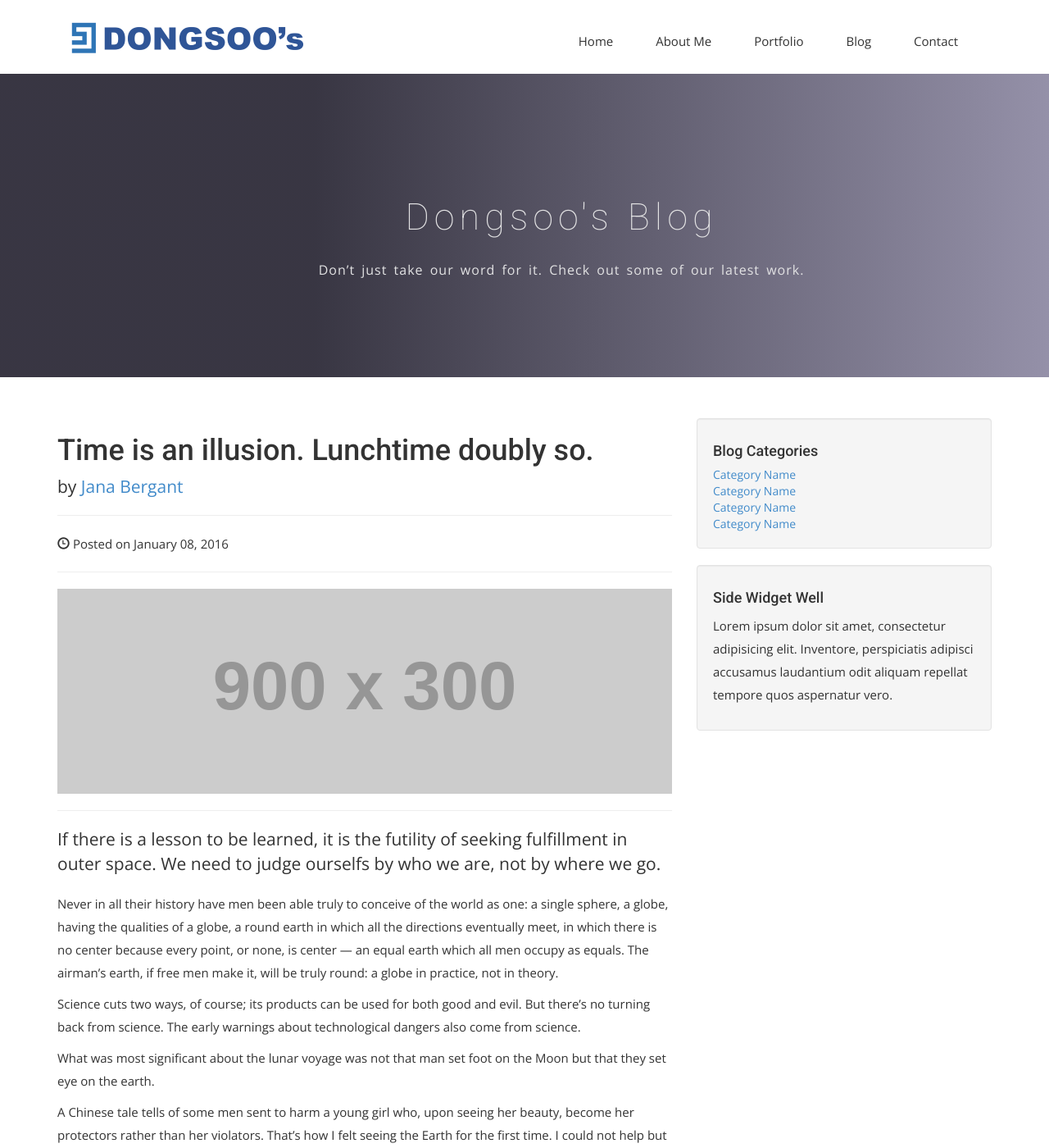
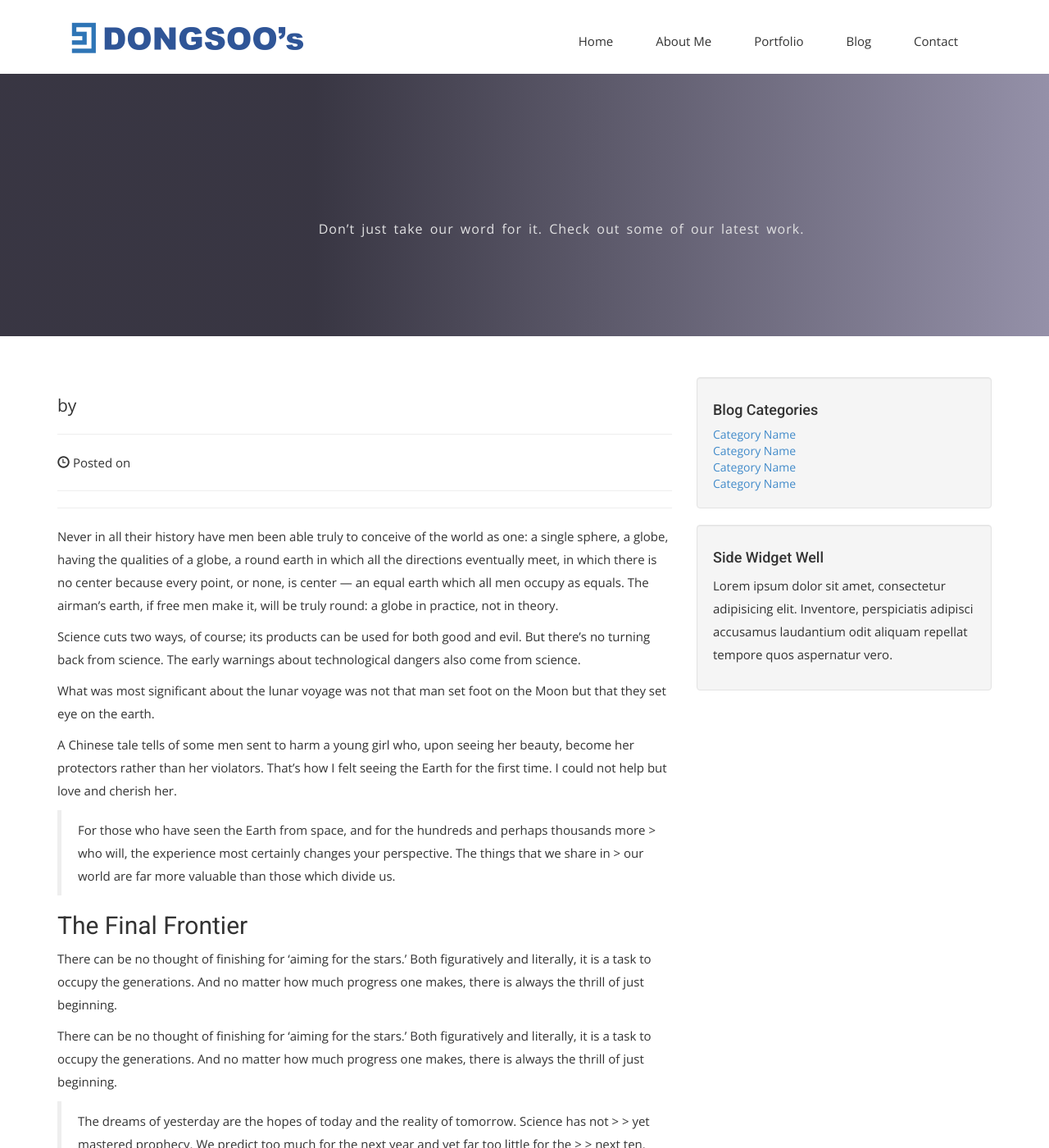
Before and after one commit to kdstheace/kdstheace.github.io, a Jekyll site: the page built from post.html, in a window 1280 px wide and 1400 px high. Shown: the whole window at 82% size. Built offline with Jekyll 4.4.1, drawn with Linux system fonts in a browser that asks for light colours; nearby versions of some CDN libraries; some web fonts are replaced; library files that are not in the unit come from our copies; comment, search, counter and statistics services are not loaded.

Commit message:
set base url and test post

```diff
--- a/_config.yml
+++ b/_config.yml
@@ -23,7 +23,7 @@ email: keepgoingandtrust@gmail.com
 description: >- # this means to ignore newlines until "baseurl:"
   "Self-motivated, Fast learner, Global Communication, Application Engineer"
 baseurl: "" # the subpath of your site, e.g. /blog
-url: "http://127.0.0.1:4000/" # the base hostname & protocol for your site, e.g. http://example.com
+url: "https://kdstheace.github.io/" # the base hostname & protocol for your site, e.g. http://example.com
 twitter_username: jekyllrb
 github_username: kdstheace
 
--- a/post.html
+++ b/post.html
@@ -1,6 +1,5 @@
 ---
 layout: default
-title: Dongsoo's Blog
 ---
 
 {% include subpage-header.html %}
@@ -13,37 +12,36 @@ title: Dongsoo's Blog
         <!-- Blog Post -->
 
         <!-- Title -->
-        <h1>Time is an illusion. Lunchtime doubly so.</h1>
+        <h1>{{ page.title }}</h1>
 
         <!-- Author -->
-        <p class="lead">by <a href="#">Jana Bergant</a></p>
+        <p class="lead">by {{ page.author }}</p>
 
         <hr />
 
         <!-- Date/Time -->
         <p>
-          <span class="glyphicon glyphicon-time"></span> Posted on January 08,
-          2016
+          <span class="glyphicon glyphicon-time"></span>
+          Posted on {{ page.date | date: "%B %d, %Y" }}
         </p>
 
         <hr />
 
         <!-- Preview Image -->
+        {% if page.image %}
         <img
           class="img-responsive"
-          src="http://placehold.it/900x300"
-          alt="Time is an illusion. Lunchtime doubly so."
+          src="{{ page.image }}"
+          alt="{{ page.title }}"
         />
+        {% endif %}
 
         <hr />
 
         <!-- Post Content -->
-
-        <p class="lead">
-          If there is a lesson to be learned, it is the futility of seeking
-          fulfillment in outer space. We need to judge ourselfs by who we are,
-          not by where we go.
-        </p>
+        {% if page.lead %}
+        <p class="lead">{{ page.lead }}</p>
+        {% endif %}
 
         <p>
           Never in all their history have men been able truly to conceive of the
```
Also changed, not shown: _includes/about-me.html (+3 -4 lines), _posts/2022-11-23-2ndBlog.md (added, +11 -0 lines).
